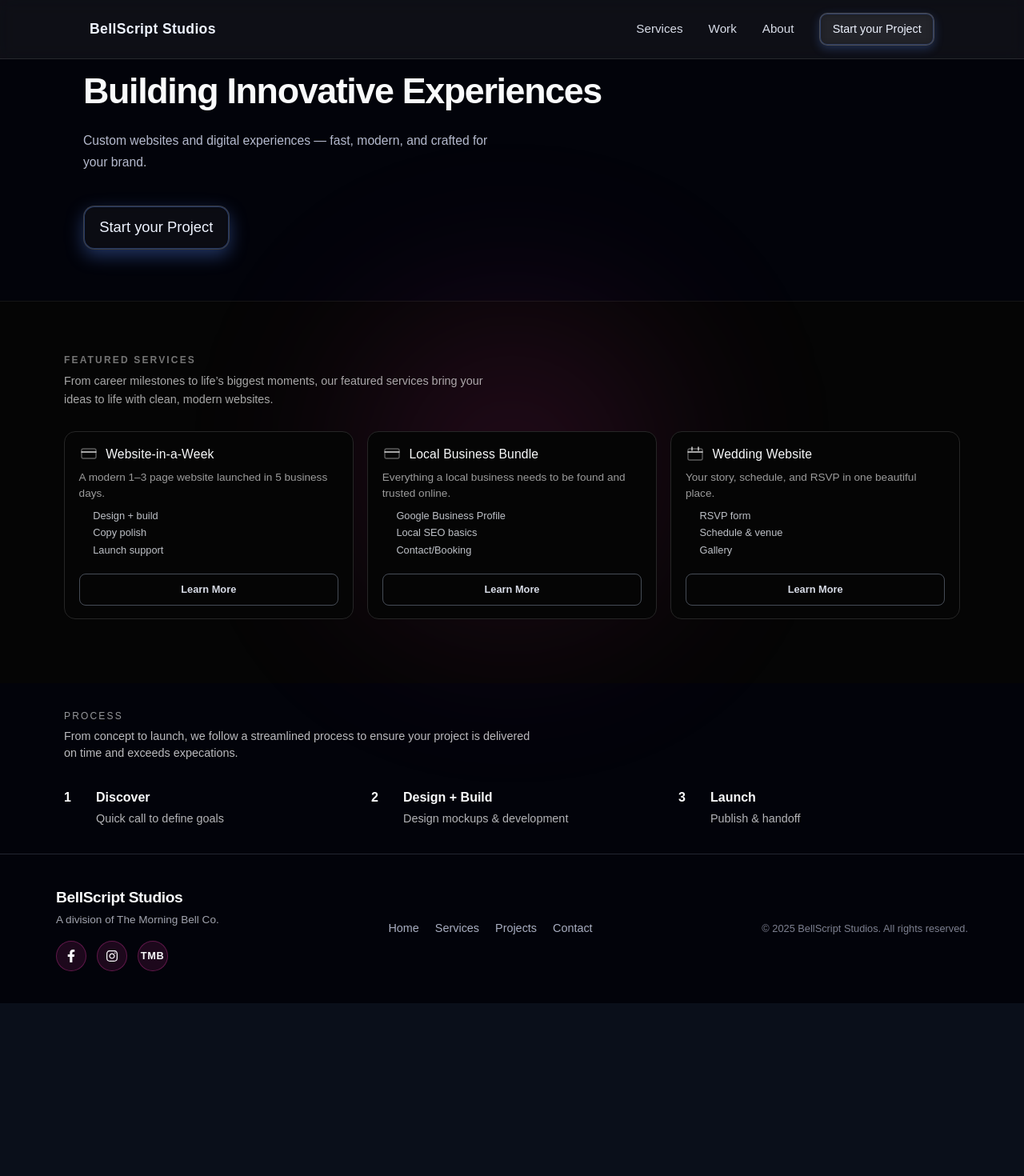
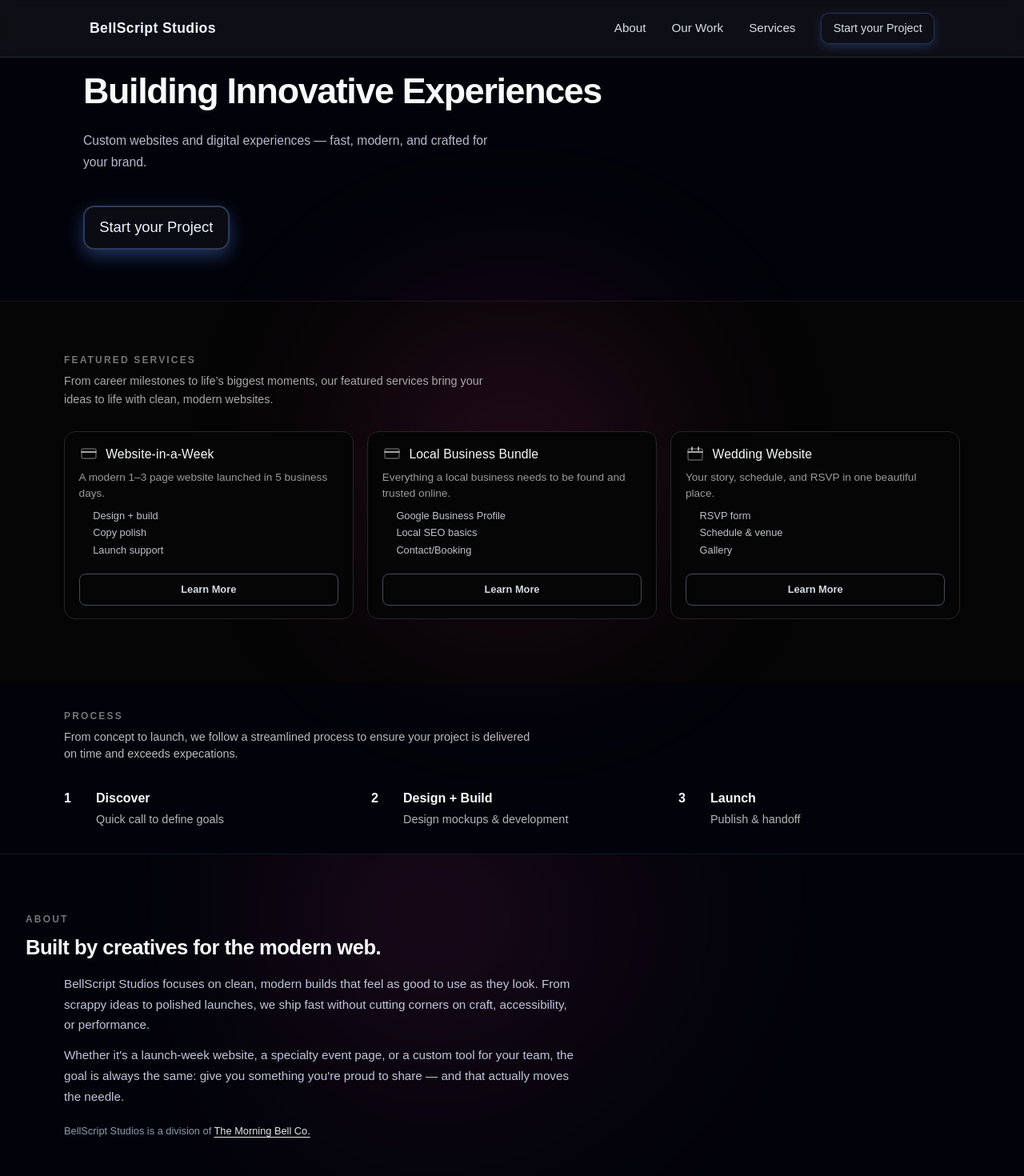
Before and after one commit to BellScriptStudios/bellscript-v2, a Next.js app: page / in a window 1280 px wide. Shown: the top 1470 px of the page at 80% size. Before the commit the page ends 1254 px from the top, so only its background shows below. Built offline with nearby package versions, Linux system fonts and the light colour scheme; no server answers.

Commit message:
feat: about section fix: mobile header hamburger animation, styling update: header nav labels order

```diff
--- /dev/null
+++ b/src/Components/AboutSection.tsx
@@ -0,0 +1,40 @@
+import styles from "src/app/Styles/AboutSection.module.css";
+
+export default function AboutSection() {
+    return (
+        <section id="about" className={styles.about}>
+            <div className={styles.header}>
+                <p className={styles.aboutKicker}>About</p>
+                <h2 className={styles.aboutTitle}>
+                    Built by creatives for the modern web.
+                </h2>
+            </div>
+            <div className={styles.aboutInner}>
+                <p className={styles.aboutBody}>
+                    BellScript Studios focuses on clean, modern builds that feel as good
+                    to use as they look. From scrappy ideas to polished launches, we
+                    ship fast without cutting corners on craft, accessibility, or
+                    performance.
+                </p>
+
+                <p className={styles.aboutBody}>
+                    Whether it&apos;s a launch-week website, a specialty event page, or
+                    a custom tool for your team, the goal is always the same: give you
+                    something you&apos;re proud to share — and that actually moves the
+                    needle.
+                </p>
+
+                <p className={styles.aboutNote}>
+                    BellScript Studios is a division of{" "}
+                    <a
+                        href="https://themorningbell.co"
+                        target="_blank"
+                        rel="noreferrer"
+                    >
+                        The Morning Bell Co.
+                    </a>
+                </p>
+            </div>
+        </section>
+    )
+}
--- a/src/Components/Header.tsx
+++ b/src/Components/Header.tsx
@@ -1,72 +1,121 @@
 "use client";
 
-import styles from "src/app/Styles/Header.module.css";
 import { useState, useEffect, useRef } from "react";
 import Link from "next/link";
+import styles from "src/app/Styles/Header.module.css";
 
 export default function Header() {
   const [menuOpen, setMenuOpen] = useState(false);
-    const btnRef = useRef<HTMLButtonElement | null>(null);
+  const [menuVisible, setMenuVisible] = useState(false);
+
   const menuRef = useRef<HTMLDivElement | null>(null);
+  const buttonRef = useRef<HTMLButtonElement | null>(null);
+
+  function openMenu() {
+    setMenuVisible(true);
+    requestAnimationFrame(() => setMenuOpen(true));
+  }
+
+  function closeMenu() {
+    setMenuOpen(false);
+    window.setTimeout(() => setMenuVisible(false), 220);
+  }
+
+  function toggleMenu() {
+    if (menuOpen) {
+      closeMenu();
+    } else {
+      openMenu();
+    }
+  }
+
+  function handleNavClick() {
+    closeMenu();
+  }
 
   useEffect(() => {
-        if (!menuOpen) return;
-        const onDown = (e: MouseEvent) => {
-            const t = e.target as Node;
-            if (!menuRef.current || !btnRef.current) return;
-            if (menuRef.current.contains(t) || btnRef.current.contains(t)) return;
-            setMenuOpen(false);
-        };
-        document.addEventListener("mousedown", onDown);
-        return () => document.removeEventListener("mousedown", onDown);
-    }, [menuOpen]);
+    if (!menuVisible) return;
+
+    function handleClickOutside(e: MouseEvent) {
+      const target = e.target as Node;
+
+      if (!menuRef.current || !buttonRef.current) return;
+
+      if (
+        menuRef.current.contains(target) ||
+        buttonRef.current.contains(target)
+      ) {
+        return;
+      }
+
+      closeMenu();
+    }
+
+    document.addEventListener("mousedown", handleClickOutside);
+    return () => document.removeEventListener("mousedown", handleClickOutside);
+  }, [menuVisible]);
 
   return (
     <header className={styles.header}>
       <div className={styles.headerInner}>
-                <Link
-                    href="/"
-                    className={styles.logo}>BellScript Studios
+        <div className={styles.logo}>
+          <Link href="/">
+            BellScript Studios
           </Link>
-
-                <nav className={styles.nav} aria-label="Main Navigation">
-                    <Link href="/" className={`${styles.navLink} ${styles.homeLink}`}>Home</Link>
-                    <Link href="/services" className={styles.navLink}>Services</Link>
-                    <Link href="/portfolio" className={styles.navLink}>Work</Link>
-                    <Link href="/about" className={styles.navLink}>About</Link>
-                    <Link href="/contact" className={`btn-primary ${styles.navBtn}`}>Start your Project</Link>
-                </nav>
         </div>
 
-            {menuOpen && (
-                <div
-                    className={styles.mobileMenu}
-                    id="mobile-menu"
-                    ref={menuRef}
-                    role="menu"
-                    aria-label="Mobile navigation"
-                >
-                    <Link className={styles.link} href="/">Home</Link>
-                    <Link className={styles.link} href="/about">About</Link>
-                    <Link className={styles.link} href="/portfolio">Our Work</Link>
-                    <Link className={styles.link} href="/services">Services</Link>
-                    <Link className={styles.link} href="/contact">Contact Us</Link>
-            </div>
-            )}
+        <nav className={styles.nav} aria-label="Main navigation">
+          <Link href="/about" className={styles.navLink}>
+            About
+          </Link>
+          <Link href="/projects" className={styles.navLink}>
+            Our Work
+          </Link>
+            <Link href="/services" className={styles.navLink}>
+            Services
+          </Link>
+          <Link href="/contact" className={`${styles.navLink} ${styles.navBtn}`}>
+            Start your Project
+          </Link>
+        </nav>
+
         <div className={styles.actions}>
           <button
-                    ref={btnRef}
-                    className={styles.hamburger}
-                    onClick={() => setMenuOpen((v) => !v)}
-                    aria-label="Toggle Menu"
+            type="button"
+            ref={buttonRef}
+            className={`${styles.hamburger} ${menuOpen ? styles.open : ""}`}
             aria-expanded={menuOpen}
-                    aria-controls="mobile-menu"
+            aria-label={menuOpen ? "Close navigation" : "Open navigation"}
+            onClick={toggleMenu}
           >
             <span />
             <span />
             <span />
           </button>
         </div>
+      </div>
+
+      {menuVisible && (
+        <div
+          ref={menuRef}
+          className={`${styles.mobileMenu} ${
+            menuOpen ? styles.mobileMenuOpen : styles.mobileMenuClosing
+          }`}
+        >
+          <Link href="/" className={styles.link} onClick={handleNavClick}>
+            Home
+          </Link>
+          <Link href="/about" className={styles.link} onClick={handleNavClick}>
+            About
+          </Link>
+          <Link href="/services" className={styles.link} onClick={handleNavClick}>
+            Services
+          </Link>
+          <Link href="/contact" className={styles.link} onClick={handleNavClick}>
+            Contact Us
+          </Link>
+        </div>
+      )}
     </header>
   );
 }
--- a/src/Components/ProcessSection.tsx
+++ b/src/Components/ProcessSection.tsx
@@ -4,7 +4,7 @@ export default function ProcessSection() {
     return (
         <section className={styles.processSection} aria-labelledby="process-heading">
             <div className={styles.inner}>
-                <p id="process-title" className={styles.label}>Process</p>
+                <p id="process-title" className={styles.processHeader}>Process</p>
                 <p className={styles.processDesc}>
                     From concept to launch, we follow a streamlined process to ensure
                     your project is delivered on time and exceeds expecations.
--- /dev/null
+++ b/src/app/Styles/AboutSection.module.css
@@ -0,0 +1,107 @@
+.about {
+    position: relative;
+    padding: 3rem 1.25rem 3.5rem;
+    background: #02030a;
+    border-top: 1px solid #111827;
+    overflow: hidden;
+    z-index: 0;
+}
+
+.about::before {
+    content: "";
+    position: absolute;
+    inset: 0;
+    margin: auto;
+    width: 520px;
+    height: 520px;
+    background: radial-gradient(
+        circle at 20% 0%,
+        rgba(224, 52, 162, 0.5) 0%,
+        rgba(224, 52, 162, 0.18) 30%,
+        rgba(224, 52, 162, 0.04) 60%,
+        transparent 80%
+    );
+    filter: blur(120px);
+    opacity: 0.55;
+    pointer-events: none;
+    z-index: -1;
+}
+
+.header {
+  align-items: center;
+  gap: 0.75rem;
+}
+
+.aboutInner {
+    max-width: 1120px;
+    margin: 0 auto;
+}
+
+.aboutKicker {
+    font-size: 0.75rem;
+    text-transform: uppercase;
+    letter-spacing: 0.18em;
+    font-weight: 600;
+    color: rgba(255, 255, 255, 0.45);
+    margin-bottom: 0.4rem;
+}
+
+.aboutTitle {
+    font-size: 1.35rem;
+    font-weight: 600;
+    letter-spacing: -0.02em;
+    color: #f9fafb;
+    margin: 0 0 0.85rem;
+    max-width: 26rem;
+}
+
+.aboutBody {
+    font-size: 0.92rem;
+    line-height: 1.7;
+    color: rgba(226, 232, 255, 0.85);
+    max-width: 40rem;
+    margin: 0 0 0.75rem;
+}
+
+.aboutNote {
+    margin-top: 1.25rem;
+    font-size: 0.8rem;
+    color: rgba(148, 163, 184, 0.95);
+}
+
+.aboutNote a {
+    color: #e5e7eb;
+    text-decoration: underline;
+    text-decoration-thickness: 1px;
+    text-underline-offset: 3px;
+}
+
+.aboutNote a:hover { color: #ffffff; }
+
+@media (min-width: 768px) {
+    .about {
+        padding: 4rem 1.5rem 4.5rem;
+    }
+
+    .aboutTitle {
+        font-size: 1.6rem;
+    }
+
+    .aboutBody {
+        font-size: 0.95rem;
+    }
+}
+
+@media (min-width: 1024px) {
+    .about {
+        padding: 4.5rem 2rem 5rem;
+    }
+
+    .aboutTitle {
+        max-width: none;
+        }
+
+    .aboutNote {
+        align-self: flex-end;
+    }
+}
--- a/src/app/Styles/ProcessSection.module.css
+++ b/src/app/Styles/ProcessSection.module.css
@@ -7,12 +7,13 @@
     margin: 0 auto;
 }
 
-.label {
-    font-size: .75rem;
+.processHeader {
+    font-size: 0.75rem;
+    text-transform: uppercase;
     letter-spacing: 0.18em;
-    text-transform: uppercase;
-    color: rgba(249, 250, 251, 0.6);
-    margin-bottom: 0.35rem;
+    font-weight: 600;
+    color: rgba(255, 255, 255, 0.45);
+    margin-bottom: 0.4rem;
 }
 
 .processDesc {
--- a/src/app/page.tsx
+++ b/src/app/page.tsx
@@ -4,6 +4,7 @@ import styles from "src/app/Styles/Page.module.css";
 import Link from "next/link";
 import ProcessSection from "src/Components/ProcessSection";
 import ServicesSection from "src/Components/ServicesSection";
+import AboutSection from "src/Components/AboutSection";
 import { FEATURED_SERVICES } from "src/app/Data/services";
 
 export const metadata: Metadata = {
@@ -52,6 +53,8 @@ export default function Home() {
 
         <ProcessSection />
 
+        <AboutSection />
+
       </main>
     </>
   );
```
Also changed, not shown: src/app/Styles/Header.module.css (+109 -17 lines). Lines whose indentation alone changed are shown as unchanged.
